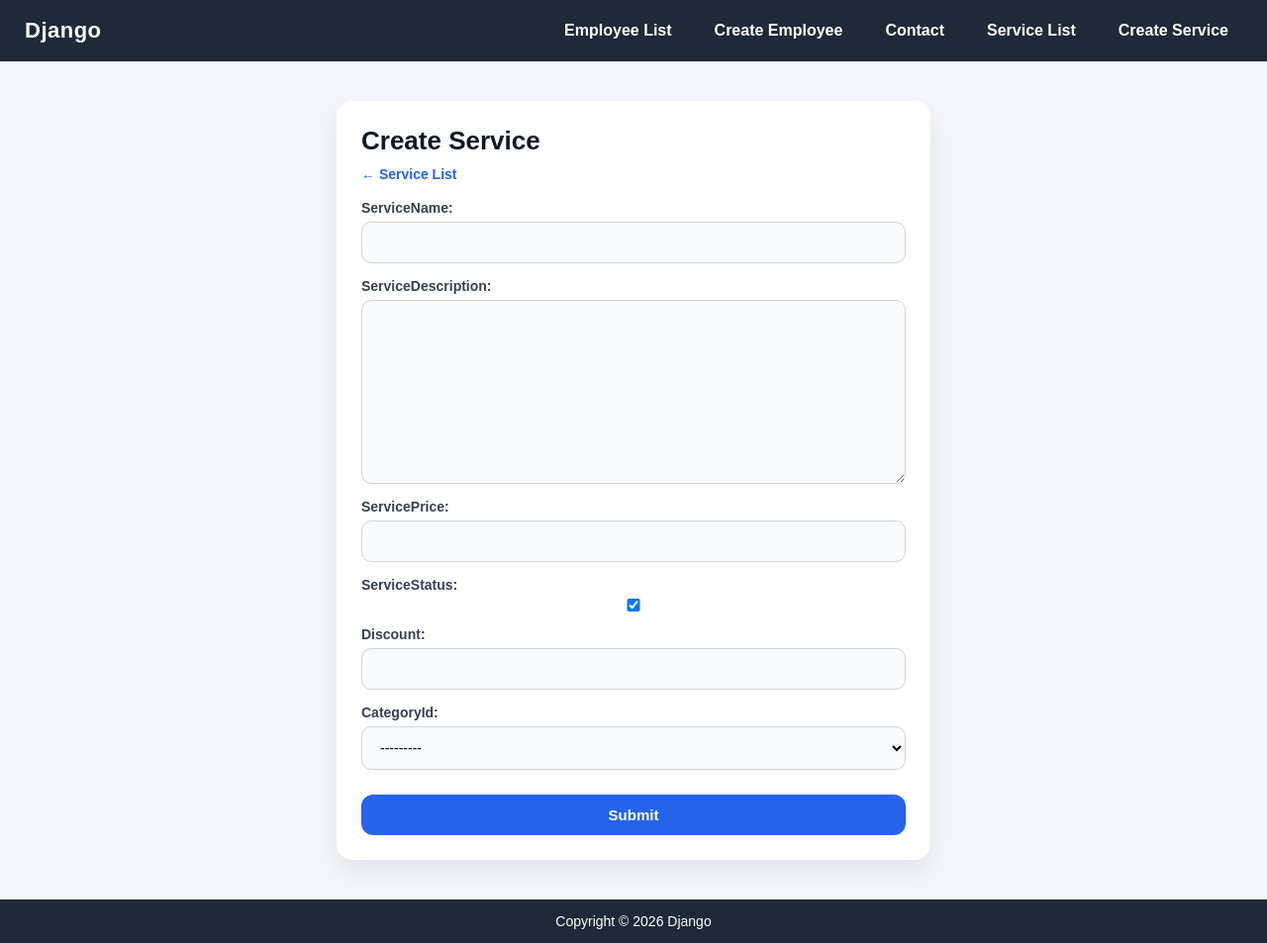
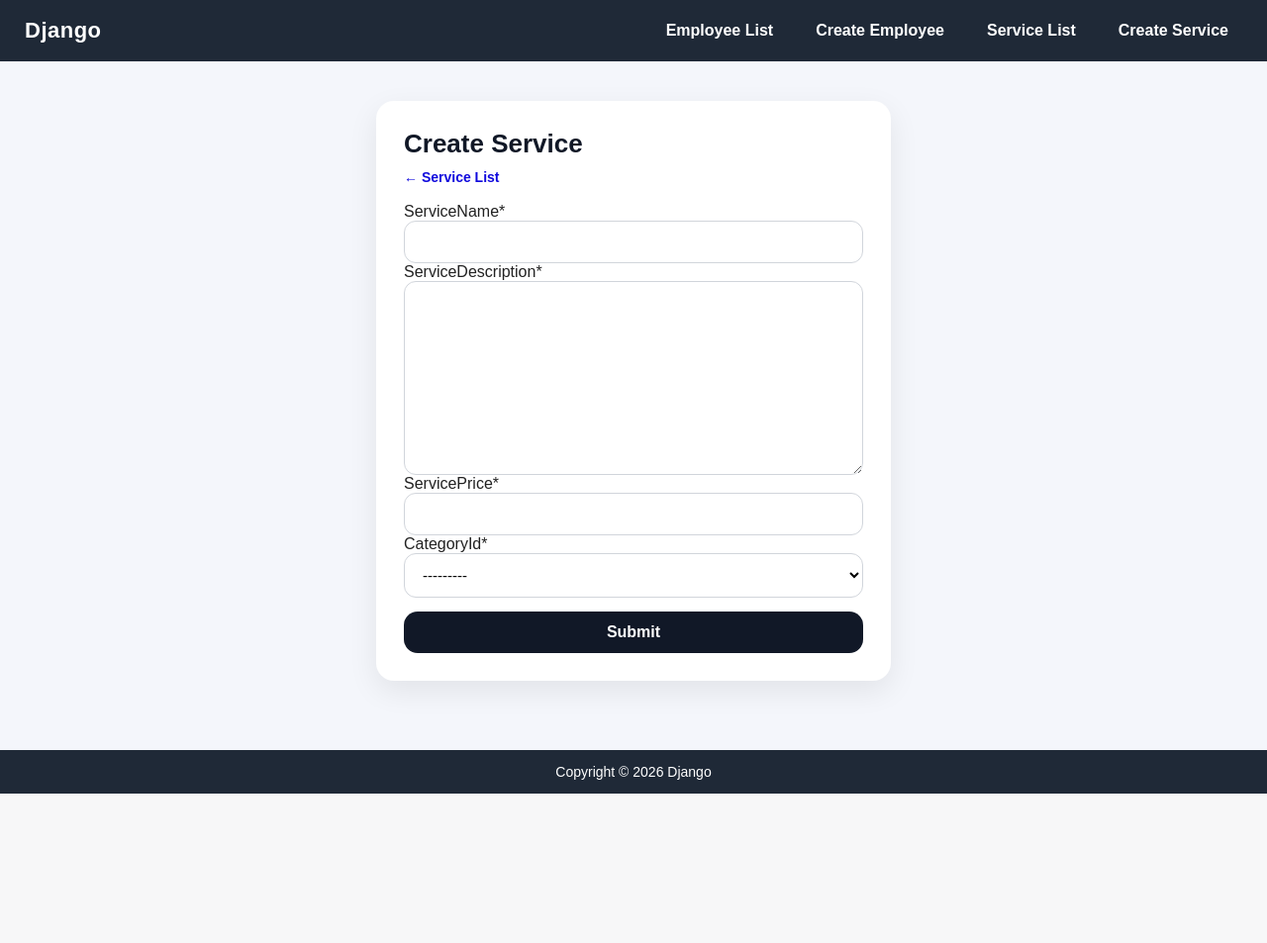
Before and after one commit to SahilM5467/learning26, a Django app: page /service/createServiceForm/ in a window 1280 px wide. Shown: the whole page at 99% size. After the commit the page ends 802 px from the top, so only its background shows below. Run offline with Django 5.2, Linux system fonts and the light colour scheme; data that the repository does not hold is empty; some libraries are stand-ins or nearby versions.

Commit message:
delete employee with confirm box and create service form custom validation

```diff
--- a/learning26/service/forms.py
+++ b/learning26/service/forms.py
@@ -1,7 +1,32 @@
 from django import forms
 from .models import Service
+from crispy_forms.helper import FormHelper
+from crispy_forms.layout import Layout, Field
+
 
 class ServiceForm(forms.ModelForm):
-    class Meta :
+
+    class Meta:
         model = Service
-        fields = '__all__'
+        fields = ["serviceName", "serviceDescription", "servicePrice", "categoryId"]
+
+    def __init__(self, *args, **kwargs):
+        super().__init__(*args, **kwargs)
+
+        # ✅ Custom required error messages
+        self.fields["serviceName"].error_messages["required"] = "Service Name is required!"
+        self.fields["serviceDescription"].error_messages["required"] = "Service Description is required!"
+        self.fields["servicePrice"].error_messages["required"] = "Service Price is required!"
+        self.fields["categoryId"].error_messages["required"] = "Category is required!"
+
+        # Crispy helper
+        self.helper = FormHelper()
+        self.helper.form_method = "post"
+        self.helper.form_tag = False
+
+        self.helper.layout = Layout(
+            Field("serviceName", css_class="form-control"),
+            Field("serviceDescription", css_class="form-control"),
+            Field("servicePrice", css_class="form-control"),
+            Field("categoryId", css_class="form-control"),
+        )
--- a/learning26/service/views.py
+++ b/learning26/service/views.py
@@ -1,6 +1,7 @@
 from django.shortcuts import render, HttpResponse, redirect
 from . models import Service
 from . forms import ServiceForm
+from django.contrib import messages
 
 
 # Create your views here.
@@ -11,13 +12,17 @@ def serviceList(request):
 
 def createServiceForm(request):
 
-    if request.method =="POST":
+    if request.method == "POST":
         form = ServiceForm(request.POST)
+
         if form.is_valid():
             form.save()
+            messages.success(request, "Service created successfully!")
             return redirect("serviceList")
         else:
-            return render(request,"service/createServiceForm.html",{"form":form})
+            messages.error(request, "Please correct the errors below.")
+
     else:
         form = ServiceForm()
-        return render(request,"service/createServiceForm.html",{"form":form})
+
+    return render(request, "service/createServiceForm.html", {"form": form})
--- a/learning26/static/css/style.css
+++ b/learning26/static/css/style.css
@@ -1,11 +1,11 @@
-/* =========================
+/* =========================================================
    GLOBAL RESET
-========================= */
+========================================================= */
 * {
     margin: 0;
     padding: 0;
     box-sizing: border-box;
-    font-family: 'Poppins', sans-serif;
+    font-family: "Poppins", sans-serif;
 }
 
 body {
@@ -14,9 +14,9 @@ body {
     min-height: 100vh;
 }
 
-/* =========================
+/* =========================================================
    NAVBAR
-========================= */
+========================================================= */
 .navbar {
     background-color: #1f2937;
     color: #fff;
@@ -54,18 +54,18 @@ body {
     color: #1f2937;
 }
 
-/* =========================
+/* =========================================================
    PAGE WRAPPER
-========================= */
+========================================================= */
 .page-container {
     width: 95%;
     max-width: 1200px;
     margin: 30px auto;
 }
 
-/* =========================
-   PAGE HEADER
-========================= */
+/* =========================================================
+   PAGE HEADER + ACTION BUTTONS
+========================================================= */
 .page-header {
     display: flex;
     justify-content: space-between;
@@ -81,9 +81,6 @@ body {
     color: #111827;
 }
 
-/* =========================
-   ACTION BUTTONS
-========================= */
 .actions {
     display: flex;
     gap: 10px;
@@ -110,7 +107,7 @@ body {
     background: #1d4ed8;
 }
 
-/* Secondary Buttons */
+/* Secondary Button */
 .actions a.secondary-btn {
     background: #fff;
     color: #111827;
@@ -120,12 +117,12 @@ body {
 .actions a.secondary-btn:hover {
     background: #111827;
     color: #fff;
-    border: 1px solid #111827;
+    border-color: #111827;
 }
 
-/* =========================
-   TABLE CARD
-========================= */
+/* =========================================================
+   TABLE CARD + TABLE DESIGN
+========================================================= */
 .table-card {
     background: #fff;
     border-radius: 14px;
@@ -134,9 +131,6 @@ body {
     overflow-x: auto;
 }
 
-/* =========================
-   TABLE DESIGN
-========================= */
 table {
     width: 100%;
     border-collapse: collapse;
@@ -164,9 +158,7 @@ tr:hover td {
     background: #f9fafb;
 }
 
-/* =========================
-   UPDATE & DELETE BUTTONS
-========================= */
+/* Table Action Buttons */
 td a {
     text-decoration: none;
     font-size: 13px;
@@ -177,7 +169,6 @@ td a {
     display: inline-block;
 }
 
-/* Update */
 td a.update-btn {
     background: #16a34a;
     color: #fff;
@@ -187,7 +178,6 @@ td a.update-btn:hover {
     background: #15803d;
 }
 
-/* Delete */
 td a.delete-btn {
     background: #dc2626;
     color: #fff;
@@ -197,9 +187,191 @@ td a.delete-btn:hover {
     background: #b91c1c;
 }
 
-/* =========================
+/* =========================================================
+   SERVICES GRID (Urban Company Style)
+========================================================= */
+.services-grid {
+    display: grid;
+    grid-template-columns: repeat(auto-fill, minmax(250px, 1fr));
+    gap: 24px;
+    padding: 20px;
+    max-width: 1200px;
+    margin: 0 auto;
+}
+
+.service-card {
+    background: #fff;
+    border: 1px solid #e5e7eb;
+    border-radius: 14px;
+    overflow: hidden;
+    transition: 0.2s ease;
+    cursor: pointer;
+}
+
+.service-card:hover {
+    transform: translateY(-4px);
+    box-shadow: 0 10px 20px rgba(0, 0, 0, 0.10);
+}
+
+.card-image {
+    width: 100%;
+    height: 180px;
+    background-color: #f0f0f0;
+}
+
+.card-image img {
+    width: 100%;
+    height: 100%;
+    object-fit: cover;
+}
+
+.card-content {
+    padding: 16px;
+    display: flex;
+    flex-direction: column;
+    gap: 8px;
+}
+
+.service-category {
+    font-size: 0.75rem;
+    text-transform: uppercase;
+    letter-spacing: 0.5px;
+    color: #555;
+    font-weight: 600;
+    background-color: #f5f5f5;
+    padding: 4px 8px;
+    border-radius: 6px;
+    align-self: flex-start;
+}
+
+.service-title {
+    font-size: 1.1rem;
+    font-weight: 700;
+    color: #111827;
+    margin: 0;
+    line-height: 1.4;
+    font-family: -apple-system, BlinkMacSystemFont, "Segoe UI", Roboto, sans-serif;
+}
+
+/* =========================================================
+   FORM PAGE (Crispy Forms + Custom Validation)
+========================================================= */
+.form-page {
+    min-height: 80vh;
+    display: flex;
+    justify-content: center;
+    align-items: flex-start;
+    padding: 40px 15px;
+}
+
+.form-card {
+    width: 100%;
+    max-width: 520px;
+    background: #ffffff;
+    border-radius: 18px;
+    padding: 28px;
+    box-shadow: 0 10px 30px rgba(0, 0, 0, 0.08);
+}
+
+.form-card h1 {
+    font-size: 26px;
+    margin-bottom: 10px;
+    font-weight: 700;
+    color: #111827;
+}
+
+.back-link {
+    display: inline-block;
+    margin-bottom: 18px;
+    text-decoration: none;
+    font-size: 14px;
+    font-weight: 600;
+    color: #1009dd;
+}
+
+.back-link:hover {
+    text-decoration: underline;
+}
+
+/* Crispy Inputs */
+.form-control,
+select,
+textarea {
+    width: 100%;
+    padding: 12px 14px;
+    border-radius: 12px;
+    border: 1px solid #d1d5db;
+    font-size: 15px;
+    outline: none;
+    transition: 0.2s ease;
+    background: #fff;
+}
+
+/* Focus */
+.form-control:focus,
+select:focus,
+textarea:focus {
+    border-color: #111827;
+    box-shadow: 0 0 0 3px rgba(17, 24, 39, 0.12);
+}
+
+/* Submit Button */
+.submit-btn {
+    width: 100%;
+    margin-top: 14px;
+    padding: 12px;
+    border: none;
+    border-radius: 14px;
+    font-size: 16px;
+    font-weight: 600;
+    cursor: pointer;
+    background: #111827;
+    color: white;
+    transition: 0.2s ease;
+}
+
+.submit-btn:hover {
+    opacity: 0.93;
+}
+
+/* =========================================================
+   FORCE ERROR TEXT RED (Crispy + Django)
+========================================================= */
+
+/* Django default errors */
+.errorlist li {
+    color: #e11d48 !important;
+}
+
+/* Crispy / Bootstrap error classes */
+.invalid-feedback,
+.text-danger,
+.help-block,
+.form-text.text-muted {
+    color: #e11d48 !important;
+    font-size: 13px;
+    font-weight: 600;
+    margin-top: 6px;
+}
+
+/* If error is inside <p class="help-block"> */
+.help-block {
+    display: block;
+}
+
+/* Highlight fields with errors */
+.is-invalid,
+input.is-invalid,
+select.is-invalid,
+textarea.is-invalid {
+    border-color: #e11d48 !important;
+    box-shadow: 0 0 0 3px rgba(225, 29, 72, 0.10) !important;
+}
+
+
+/* =========================================================
    FOOTER
-========================= */
+========================================================= */
 .footer {
     background-color: #1f2937;
     color: #fff;
@@ -209,12 +381,17 @@ td a.delete-btn:hover {
     font-size: 14px;
 }
 
-/* =========================
+/* =========================================================
    RESPONSIVE
-========================= */
+========================================================= */
 @media (max-width: 768px) {
     .page-header h1 {
         font-size: 22px;
+    }
+
+    .nav-links a {
+        font-size: 14px;
+        padding: 7px 10px;
     }
 
     .actions a {
@@ -222,186 +399,3 @@ td a.delete-btn:hover {
         padding: 9px 12px;
     }
 }
-
-/* =========================
-   CREATE EMPLOYEE FORM PAGE
-========================= */
-
-.form-page {
-    width: 95%;
-    max-width: 600px;
-    margin: 40px auto;
-}
-
-.form-card {
-    background: #fff;
-    padding: 25px;
-    border-radius: 16px;
-    box-shadow: 0 10px 25px rgba(0, 0, 0, 0.08);
-}
-
-.form-card h1 {
-    font-size: 26px;
-    font-weight: 700;
-    margin-bottom: 10px;
-    color: #111827;
-}
-
-/* Back link */
-.back-link {
-    display: inline-block;
-    margin-bottom: 18px;
-    text-decoration: none;
-    font-size: 14px;
-    font-weight: 600;
-    color: #2563eb;
-    transition: 0.2s ease;
-}
-
-.back-link:hover {
-    color: #1d4ed8;
-    text-decoration: underline;
-}
-
-/* Django form fields */
-.form-fields p {
-    margin-bottom: 15px;
-    display: flex;
-    flex-direction: column;
-}
-
-.form-fields label {
-    font-size: 14px;
-    font-weight: 600;
-    margin-bottom: 6px;
-    color: #374151;
-}
-
-/* Input fields */
-.form-fields input,
-.form-fields select,
-.form-fields textarea {
-    padding: 12px 14px;
-    border: 1px solid #d1d5db;
-    border-radius: 10px;
-    outline: none;
-    font-size: 14px;
-    transition: 0.25s ease;
-    background: #f9fafb;
-}
-
-/* Focus effect */
-.form-fields input:focus,
-.form-fields select:focus,
-.form-fields textarea:focus {
-    border-color: #2563eb;
-    background: #fff;
-    box-shadow: 0 0 0 3px rgba(37, 99, 235, 0.15);
-}
-
-/* Submit button */
-.submit-btn {
-    width: 100%;
-    padding: 12px;
-    border: none;
-    border-radius: 12px;
-    background: #2563eb;
-    color: #fff;
-    font-size: 15px;
-    font-weight: 700;
-    cursor: pointer;
-    transition: 0.25s ease;
-    margin-top: 10px;
-
-}
-
-.submit-btn:hover {
-    background: #1d4ed8;
-}
-
-/* Responsive */
-@media (max-width: 500px) {
-    .form-card {
-        padding: 18px;
-    }
-
-    .form-card h1 {
-        font-size: 22px;
-    }
-}
-
-/* 1. The Grid Container */
-.services-grid {
-    display: grid;
-    /* This magic line creates responsive columns automatically */
-    /* It creates as many columns as fit, but never smaller than 250px */
-    grid-template-columns: repeat(auto-fill, minmax(250px, 1fr));
-    gap: 24px;
-    /* Space between rows and columns */
-    padding: 20px;
-    max-width: 1200px;
-    margin: 0 auto;
-}
-
-/* 2. The Service Card */
-.service-card {
-    background: #fff;
-    border: 1px solid #e0e0e0;
-    border-radius: 12px;
-    overflow: hidden;
-    /* Ensures image respects the border radius */
-    transition: transform 0.2s ease, box-shadow 0.2s ease;
-    cursor: pointer;
-}
-
-/* Hover Effect (Urban Company style lift) */
-.service-card:hover {
-    transform: translateY(-4px);
-    box-shadow: 0 10px 20px rgba(0, 0, 0, 0.1);
-}
-
-/* 3. The Image Area */
-.card-image {
-    width: 100%;
-    height: 180px;
-    /* Fixed height for consistency */
-    background-color: #f0f0f0;
-}
-
-.card-image img {
-    width: 100%;
-    height: 100%;
-    object-fit: cover;
-    /* Prevents image distortion */
-}
-
-/* 4. The Content Area */
-.card-content {
-    padding: 16px;
-    display: flex;
-    flex-direction: column;
-    gap: 8px;
-}
-
-/* 5. Typography */
-.service-category {
-    font-size: 0.75rem;
-    text-transform: uppercase;
-    letter-spacing: 0.5px;
-    color: #666;
-    font-weight: 600;
-    background-color: #f5f5f5;
-    padding: 4px 8px;
-    border-radius: 4px;
-    align-self: flex-start;
-    /* Keeps the tag strictly on the left */
-}
-
-.service-title {
-    font-size: 1.1rem;
-    font-weight: 700;
-    color: #333;
-    margin: 0;
-    line-height: 1.4;
-    font-family: -apple-system, BlinkMacSystemFont, "Segoe UI", Roboto, sans-serif;
-}
--- a/learning26/templates/employee/createEmployeeForm.html
+++ b/learning26/templates/employee/createEmployeeForm.html
@@ -1,4 +1,5 @@
 {% extends "base.html" %}
+{% load crispy_forms_tags %}
 {% block content %}
 
 <div class="form-page">
@@ -12,7 +13,7 @@
             {% csrf_token %}
 
             <div class="form-fields">
-                {{ form.as_p }}
+                {{ form|crispy }}
             </div>
 
             <button type="submit" class="submit-btn">Submit</button>
--- a/learning26/templates/employee/employeeList.html
+++ b/learning26/templates/employee/employeeList.html
@@ -41,7 +41,10 @@
                 </td>
 
                 <td>
-                    <a href="{% url 'deleteEmployee' emp.id %}" class="delete-btn">Delete</a>
+                    <a href="{% url 'deleteEmployee' emp.id %}"
+                    class="delete-btn"
+                    onclick="return confirm('Are you sure you want to delete this employee ?');">
+                    Delete</a>
                 </td>
             </tr>
             {% endfor %}
--- a/learning26/templates/service/createServiceForm.html
+++ b/learning26/templates/service/createServiceForm.html
@@ -9,15 +9,11 @@
 
         <a href="{% url 'serviceList' %}" class="back-link">← Service List</a>
 
-        <form method="POST">
+        <form method="POST" novalidate>
             {% csrf_token %}
 
             <div class="form-fields">
-                {{ form.as_p }}
-                {% comment %} {{form.serviceName | as_crispy_field}}
-                {{form.serviceDescription | as_crispy_field}}
-                {{form.servicePrice | as_crispy_field}}
-                {{form.categoryId | as_crispy_field}}  {% endcomment %}
+                {{ form|crispy }}
             </div>
 
             <button type="submit" class="submit-btn">Submit</button>
@@ -25,4 +21,5 @@
     </div>
 
 </div>
+
 {% endblock content %}
--- a/learning26/templates/usernavbar.html
+++ b/learning26/templates/usernavbar.html
@@ -5,7 +5,6 @@
     <div class="nav-links">
         <a href="{% url 'employeeList' %}">Employee List</a>
         <a href="{% url 'createEmployeeForm' %}">Create Employee</a>
-        <a href="{% url 'contactUs' %}">Contact</a>
         <a href="{% url 'serviceList' %}">Service List</a>
         <a href="{% url 'createServiceForm' %}">Create Service</a>
     </div>
```
